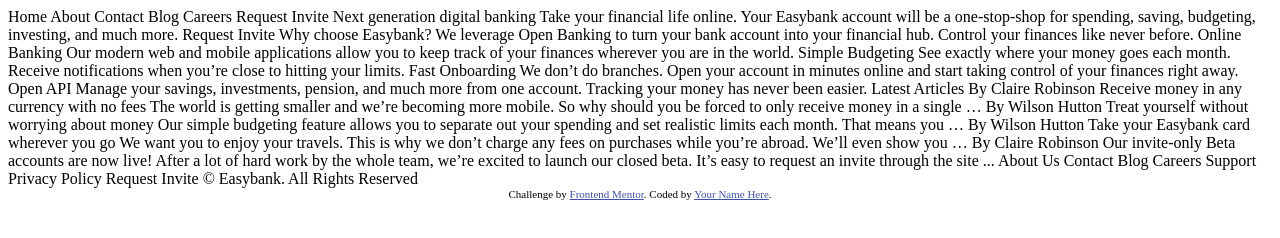
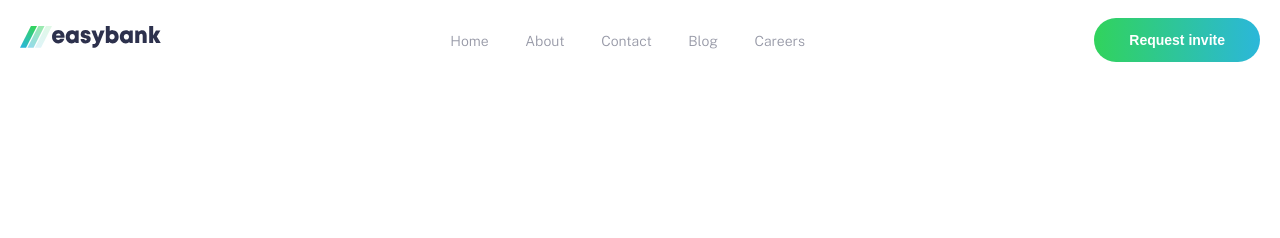
Before and after one commit to karakasEnes/mentor-landingpage-bankeasy, a plain HTML site: page index.html in a window 1280 px wide. Drawn offline with nearby package versions, Linux system fonts and the light colour scheme.

Commit message:
day1 part1 done, header, nav etc

```diff
--- /dev/null
+++ b/app/js/script.js
@@ -0,0 +1 @@
+console.log('hey');
--- /dev/null
+++ b/app/scss/_globals.scss
@@ -0,0 +1,68 @@
+html {
+  font-size: 100%;
+  box-sizing: border-box;
+}
+
+*,
+*::after,
+*::before {
+  box-sizing: inherit;
+}
+
+body {
+  margin: 0;
+  padding: 0;
+  line-height: 1.3;
+  font-family: 'Public Sans', sans-serif;
+  font-size: $font-md;
+  color: $grayishBlue;
+  font-weight: 300;
+}
+
+//flexbox styles!
+.flex {
+  display: flex;
+
+  &-jc-sb {
+    justify-content: space-between;
+  }
+
+  &-jc-c {
+    justify-content: center;
+  }
+
+  &-ai-c {
+    align-items: center;
+  }
+}
+
+a,
+a:hover,
+a:visited {
+  text-decoration: none;
+}
+
+//buttons
+button,
+.button {
+  padding: 0.875rem 2.1875rem;
+  border-radius: 50px;
+  cursor: pointer;
+  background: linear-gradient(to right, $limeGreen, $brightCyan);
+  border: none;
+
+  font-weight: 700;
+}
+
+//visibility
+.hide-for-mobile {
+  @include breakpoint-down(medium) {
+    display: none;
+  }
+}
+
+.hide-for-desktop {
+  @include breakpoint-up(large) {
+    display: none;
+  }
+}
--- /dev/null
+++ b/app/scss/_header.scss
@@ -0,0 +1,72 @@
+.header {
+  nav {
+    padding: 1.125rem 1.25rem;
+  }
+
+  &__logo {
+    img {
+      width: 8.8125rem;
+      height: 1.375rem;
+    }
+  }
+
+  &__hamburgermenu {
+    > span {
+      display: block;
+      width: 26px;
+      height: 2px;
+      background-color: $darkBlue;
+
+      &:not(:last-child) {
+        margin-bottom: 3px;
+      }
+    }
+  }
+
+  &__links {
+    a {
+      position: relative;
+      font-size: $font-sm;
+      color: $grayishBlue;
+      transition: color 260ms ease-in-out;
+
+      &:hover {
+        // border-bottom: 5px solid red;
+        // margin-bottom: 10px;
+        color: $darkBlue;
+
+        &::before {
+          opacity: 1;
+        }
+      }
+
+      &::before {
+        content: '';
+        width: 100%;
+        display: block;
+        position: absolute;
+        height: 5px;
+        background: linear-gradient(to right, $limeGreen, $brightCyan);
+        left: 0;
+        right: 0;
+        bottom: -30px;
+        opacity: 0;
+        transition: opacity 260ms ease-in-out;
+      }
+    }
+
+    a:not(:last-child) {
+      margin-right: 2rem;
+    }
+  }
+
+  button {
+    font-size: $font-sm;
+    color: white;
+    transition: opacity 260ms ease-in-out;
+
+    &:hover {
+      opacity: 0.75;
+    }
+  }
+}
--- /dev/null
+++ b/app/scss/_mixins.scss
@@ -0,0 +1,32 @@
+//breakpoints
+// 1024 / 16px
+@media (min-width: 64em) {
+}
+
+//xlarge 1440 / 16px
+
+//we are using 640px, 1024px, 1400px
+$breakpoints-up: (
+  'medium': '40em',
+  'large': '64em',
+  'xlarge': '87.5em',
+);
+
+//we are using 639px, 1023px, 1399px
+$breakpoints-down: (
+  'small': '39.9375em',
+  'medium': '63.9375em',
+  'large': '87.4375em',
+);
+
+@mixin breakpoint-up($size) {
+  @media (min-width: map-get($breakpoints-up, $size)) {
+    @content;
+  }
+}
+
+@mixin breakpoint-down($size) {
+  @media (max-width: map-get($breakpoints-down, $size)) {
+    @content;
+  }
+}
--- /dev/null
+++ b/app/scss/_variables.scss
@@ -0,0 +1,13 @@
+// Colors
+$darkBlue: hsl(233, 26%, 24%);
+$limeGreen: hsl(136, 65%, 51%);
+$brightCyan: hsl(192, 70%, 51%);
+$grayishBlue: hsl(233, 8%, 62%);
+$lightGrayishBlue: hsl(220, 16%, 96%);
+$veryLightGray: hsl(0, 0%, 98%);
+$white: hsl(0, 0%, 100%);
+
+//fonts
+
+$font-sm: 0.875rem; // 14 pixel
+$font-md: 1.125rem; // 18 pixel
--- /dev/null
+++ b/app/scss/style.scss
@@ -0,0 +1,5 @@
+@import url('https://fonts.googleapis.com/css2?family=Public+Sans:wght@300;400;700&display=swap');
+@import 'variables';
+@import 'mixins';
+@import 'globals';
+@import 'header';
--- a/index.html
+++ b/index.html
@@ -1,26 +1,50 @@
 <!DOCTYPE html>
 <html lang="en">
+
 <head>
   <meta charset="UTF-8">
-  <meta name="viewport" content="width=device-width, initial-scale=1.0"> <!-- displays site properly based on user's device -->
+  <meta name="viewport" content="width=device-width, initial-scale=1.0">
+  <!-- displays site properly based on user's device -->
 
   <link rel="icon" type="image/png" sizes="32x32" href="./images/favicon-32x32.png">
-
+  <link rel="stylesheet" href="/dist/css/style.css">
   <title>Frontend Mentor | Easybank landing page</title>
 
-  <!-- Feel free to remove these styles or customise in your own stylesheet 👍 -->
-  <style>
-    .attribution { font-size: 11px; text-align: center; }
-    .attribution a { color: hsl(228, 45%, 44%); }
-  </style>
+
 </head>
+
 <body>
 
-  Home
-  About
-  Contact
-  Blog
-  Careers
+  <header class="header">
+    <nav class="flex flex-jc-sb flex-ai-c">
+      <a href="/" class="header__logo">
+        <img src="/images/logo.svg" alt="Easybank">
+      </a>
+
+      <a href="#" class="header__hamburgermenu hide-for-desktop">
+        <span></span>
+        <span></span>
+        <span></span>
+      </a>
+
+      <div class="header__links hide-for-mobile">
+
+        <a href="#">Home</a>
+        <a href="#">About</a>
+        <a href="#">Contact</a>
+        <a href="#">Blog</a>
+        <a href="#">Careers</a>
+      </div>
+
+      <button class="hide-for-mobile" type="button">Request invite</button>
+    </nav>
+  </header>
+
+  <!--
+
+
+
+
 
   Request Invite
 
@@ -97,5 +121,10 @@
     Challenge by <a href="https://www.frontendmentor.io?ref=challenge" target="_blank">Frontend Mentor</a>.
     Coded by <a href="#">Your Name Here</a>.
   </div>
+
+-->
+
+  <script src="/app/js/script.js"></script>
 </body>
+
 </html>
```
Also changed, not shown: dist/css/style.css (added), 1 other file.
